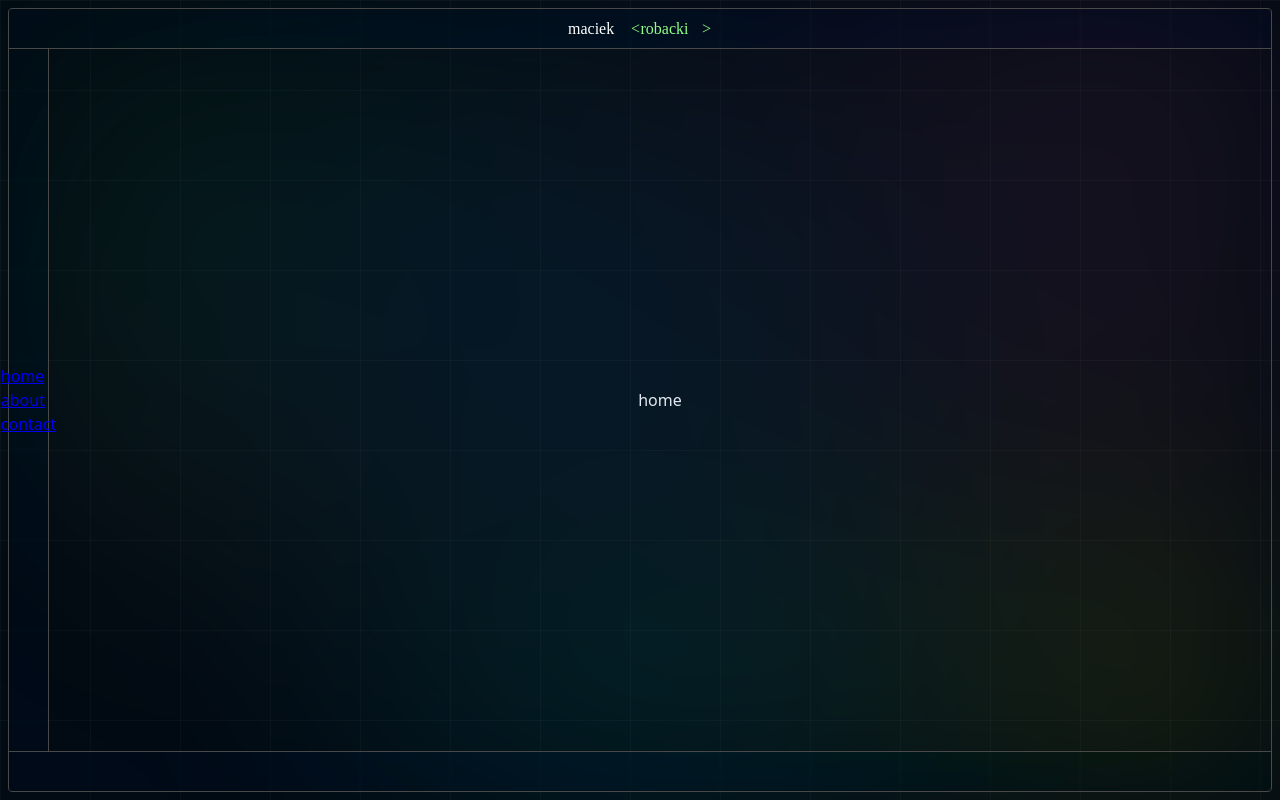
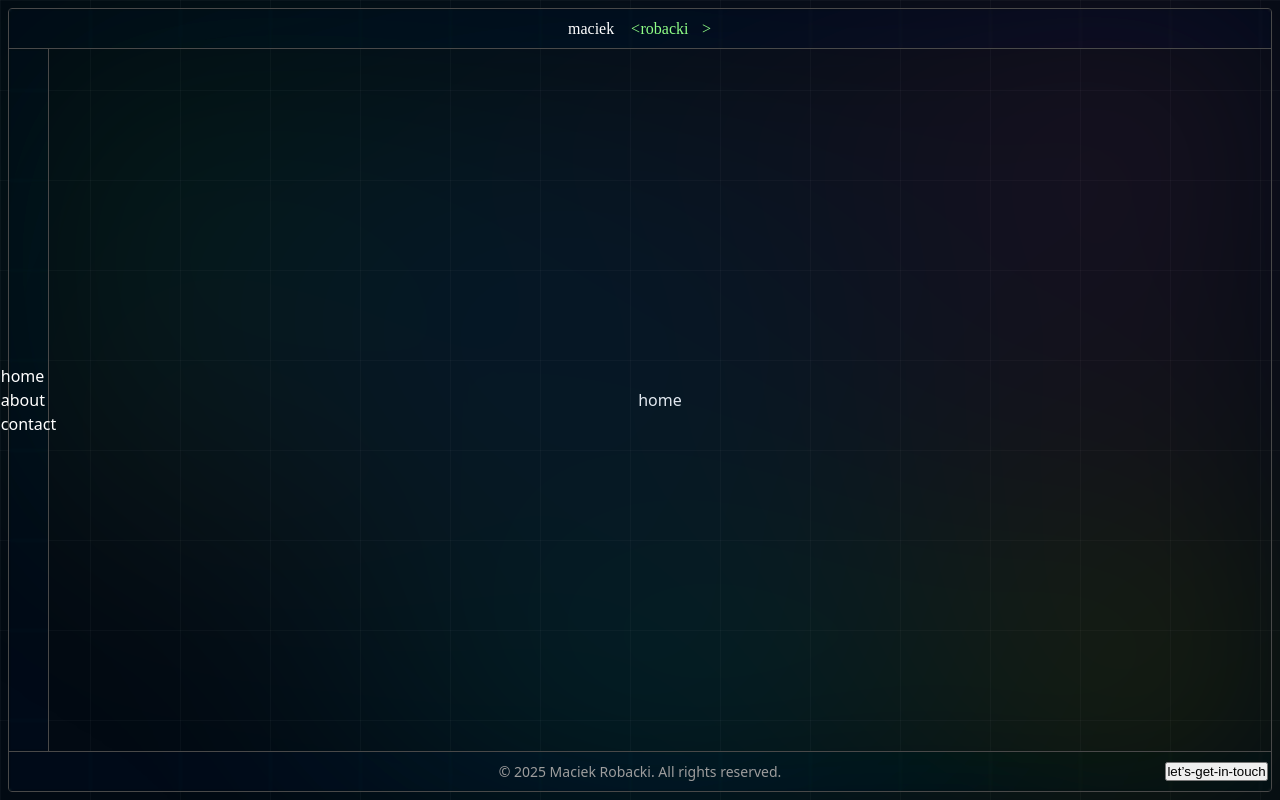
Before and after one commit to mrobacki/robacki_pl_react, a React (Vite) app: page / in a window 1280 px wide. Built offline with nearby package versions, Linux system fonts and the light colour scheme.

Commit message:
footer items

```diff
--- /dev/null
+++ b/src/components/Breadcrumbs.jsx
@@ -0,0 +1,25 @@
+import { Link, useLocation } from "react-router-dom";
+
+export default function Breadcrumbs() {
+  const location = useLocation();
+  const pathnames = location.pathname.split("/").filter((x) => x);
+  return (
+    location.pathname !== "/" && (
+      <nav aria-label="breadcrumb">
+        <Link to="/">home</Link>
+
+        {pathnames.map((name, index) => {
+          const routeTo = "/" + pathnames.slice(0, index + 1).join("/");
+          const isLast = index === pathnames.length - 1;
+
+          return (
+            <span key={name}>
+              {" / "}
+              {isLast ? <span>{name}</span> : <Link to={routeTo}>{name}</Link>}
+            </span>
+          );
+        })}
+      </nav>
+    )
+  );
+}
--- /dev/null
+++ b/src/components/Button.jsx
@@ -0,0 +1,3 @@
+export default function Button({ children }) {
+  return <button>{children}</button>;
+}
--- a/src/components/Footer.jsx
+++ b/src/components/Footer.jsx
@@ -1,5 +1,15 @@
+import Breadcrumbs from "./Breadcrumbs";
+import Button from "./Button";
 import styles from "./Footer.module.scss";
 
 export default function Footer() {
-  return <footer className={styles.footer}></footer>;
+  return (
+    <footer className={styles.footer}>
+      <Breadcrumbs />
+      <span className={styles.copyright}>
+        &copy; {new Date().getFullYear()} Maciek Robacki. All rights reserved.
+      </span>
+      <Button>let’s-get-in-touch</Button>
+    </footer>
+  );
 }
--- a/src/components/Footer.module.scss
+++ b/src/components/Footer.module.scss
@@ -1,9 +1,26 @@
 @use "@/styles/_mixins.scss" as m;
 
 footer {
+  position: relative;
+  display: flex;
+  align-items: center;
+  justify-content: space-between;
+  font-size: var(--font-size-small);
+  color: var(--text-color-dark);
+
   border: var(--border-default-style);
   border-width: 1px 0 0 0;
   height: var(--bar-size);
 
   @include m.blur-bar();
+
+  .copyright {
+    position: absolute;
+    left: 50%;
+    transform: translateX(-50%);
+  }
+  button {
+    margin-left: auto;
+    margin-right: var(--spacing);
+  }
 }
--- a/src/index.css
+++ b/src/index.css
@@ -15,8 +15,12 @@
   --border-color: #494949;
 
   --color-white: white;
+  --color-link-primary: white;
+  --color-link-secondary: var(--text-color-dark);
 
   /* sizes */
+  --font-size-default: 16px;
+  --font-size-small: 14px;
 
   --spacing: 0.25em;
   --radius: 0.25em;
@@ -35,7 +39,13 @@ html,
 body {
   height: 100%;
   font-family: system-ui, -apple-system, Segoe UI, Roboto, Arial, sans-serif;
+  font-size: var(--font-size-default);
   background-color: var(--body-bg-color);
   color: var(--text-color);
   line-height: 1.5;
 }
+
+a {
+  color: var(--color-link-primary);
+  text-decoration: none;
+}
```
